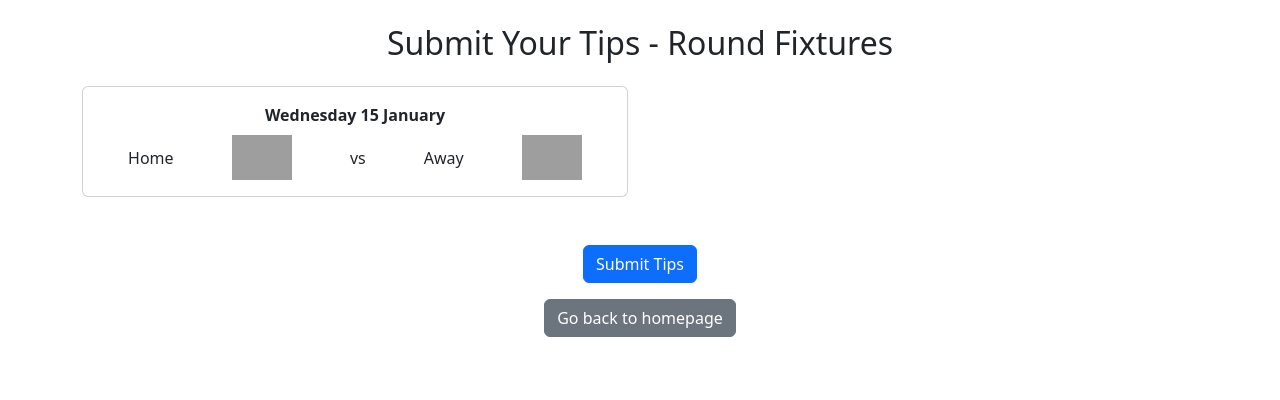
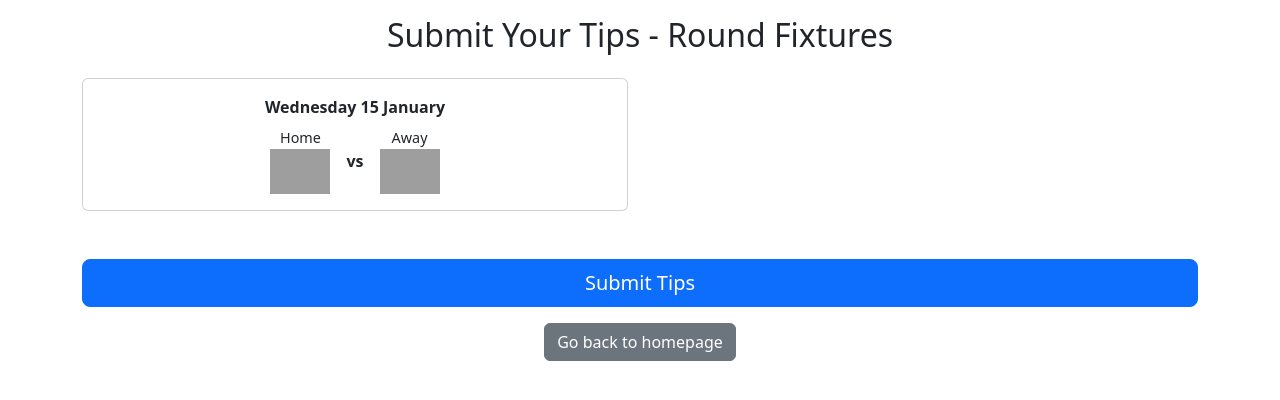
Before and after one commit to joshua-johnston-le/flask-tuross-tipping-comp-app, a Flask app: template app/templates/submit_tip.html in a window 1280 px wide. Shown: the top 400 px of the page. Run offline with Flask 3, Linux system fonts and the light colour scheme; tables that the repository leaves empty hold one stand-in row (values such as "Sample post"); the template is opened without the code that fills it: values that come from a table or form of the project are taken from there, most other values are stand-ins (such as "Sample title", 1, 10 or a date in 2020); grey boxes are pictures that could not be loaded.

Commit message:
update mod stylings for submit tip

```diff
--- a/app/templates/submit_tip.html
+++ b/app/templates/submit_tip.html
@@ -3,6 +3,7 @@
 <head>
   <meta charset="UTF-8" />
   <title>Submit Tip</title>
+  <meta name="viewport" content="width=device-width, initial-scale=1.0" />
   <link href="https://cdn.jsdelivr.net/npm/bootstrap@5.3.0/dist/css/bootstrap.min.css" rel="stylesheet" />
   <style>
     .team-logo {
@@ -17,9 +18,24 @@
       border: 3px solid #28a745;
       border-radius: 10px;
     }
+    .team-label {
+      font-size: 0.9rem;
+      font-weight: 500;
+    }
+    @media (max-width: 576px) {
+      .team-logo {
+        width: 50px;
+      }
+      .team-label {
+        font-size: 0.8rem;
+      }
+      h2 {
+        font-size: 1.4rem;
+      }
+    }
   </style>
 </head>
-<body class="p-4">
+<body class="p-3">
   <div class="container">
     <h2 class="text-center mb-4">Submit Your Tips - Round Fixtures</h2>
 
@@ -30,9 +46,9 @@
 
       <div class="row">
         {% for tip in submitted_tips %}
-          <div class="col-md-6 mb-4">
+          <div class="col-12 col-md-6 mb-4">
             <div class="card p-3 text-center">
-              <div class="d-flex justify-content-around align-items-center">
+              <div class="d-flex justify-content-center align-items-center">
                 <img src="{{ team_logos[tip.selected_team] }}"
                      class="team-logo selected"
                      alt="{{ tip.selected_team }}">
@@ -53,27 +69,31 @@
       <form id="tip-form" method="POST">
         <div class="row">
           {% for fixture in fixtures %}
-            <div class="col-md-6 mb-4">
+            <div class="col-12 col-md-6 mb-4">
               <div class="card p-3 text-center">
                 <div class="mb-2">
                   <strong>{{ fixture.date.strftime("%A %d %B") }}</strong>
                 </div>
-                <div class="d-flex justify-content-around align-items-center">
-                  <span class="team-label home-label">Home</span>
+                <div class="d-flex flex-wrap justify-content-center align-items-center gap-3">
+                  <div class="text-center">
+                    <div class="team-label">Home</div>
                     <img src="{{ team_logos[fixture.home_team] }}"
                          class="team-logo"
                          alt="{{ fixture.home_team }}"
                          data-match="{{ fixture.match_id }}"
                          data-team="{{ fixture.home_team }}">
+                  </div>
 
-                  <span>vs</span>
+                  <div class="fw-bold">vs</div>
 
-                  <span class="team-label home-label">Away</span>
+                  <div class="text-center">
+                    <div class="team-label">Away</div>
                     <img src="{{ team_logos[fixture.away_team] }}"
                          class="team-logo"
                          alt="{{ fixture.away_team }}"
                          data-match="{{ fixture.match_id }}"
                          data-team="{{ fixture.away_team }}">
+                  </div>
                 </div>
 
                 <input type="hidden" name="team-input-{{ fixture.match_id }}" id="team-input-{{ fixture.match_id }}">
@@ -83,7 +103,7 @@
         </div>
 
         <div class="text-center mt-4">
-          <button type="button" class="btn btn-primary" onclick="confirmSubmission()">Submit Tips</button>
+          <button type="button" class="btn btn-primary btn-lg w-100" onclick="confirmSubmission()">Submit Tips</button>
         </div>
 
         <!-- Confirmation Modal -->
@@ -114,7 +134,6 @@
 
   <script src="https://cdn.jsdelivr.net/npm/bootstrap@5.3.0/dist/js/bootstrap.bundle.min.js"></script>
   <script>
-    // Handle team selection
     document.querySelectorAll('.team-logo').forEach(img => {
       img.addEventListener('click', function () {
         const matchId = this.dataset.match;
```
Lines whose indentation alone changed are shown as unchanged.
